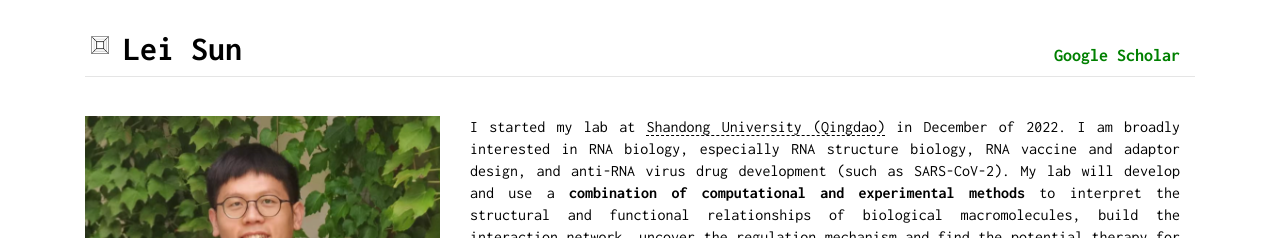
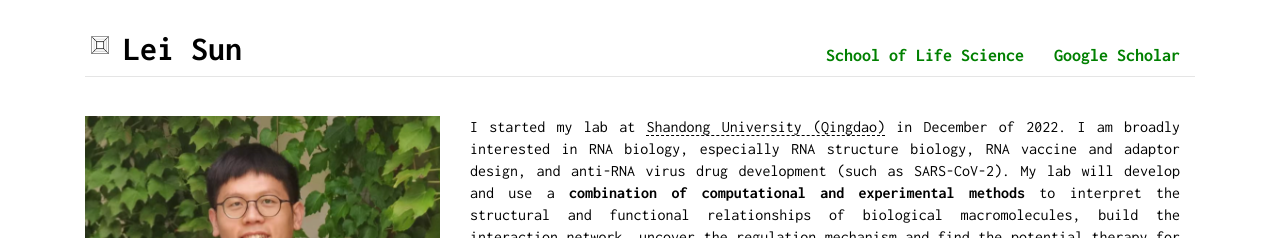
Before and after one commit to sunlei0227/sunlei0227.github.io, a Jekyll site: the page index.html, which Jekyll copies as it is, in a window 1280 px wide. Shown: the top 238 px of the page. Built offline with Jekyll 4.4.1, drawn with Linux system fonts in a browser that asks for light colours; comment, search, counter and statistics services are not loaded.

Commit message:
Update index.html

```diff
--- a/index.html
+++ b/index.html
@@ -98,9 +98,9 @@
                     </div>
                     <div id="navbar-ul-container">
                         <ul id="navbar-ul">
-                            <!-- <li class="nav-listitem">
-                                <a target="_blank" href="kui_cv.pdf">CV</a>
-                            </li> -->
+                            <li class="nav-listitem">
+                                <a target="_blank" href="https://www.lifesci.sdu.edu.cn/info/1064/7587.htm">School of Life Science</a>
+                            </li>
                             <li class="nav-listitem">
                                 <a target="_blank" href="https://scholar.google.com/citations?hl=zh-CN&user=qdB0PMYAAAAJ">Google Scholar</a>
                             </li>
```
